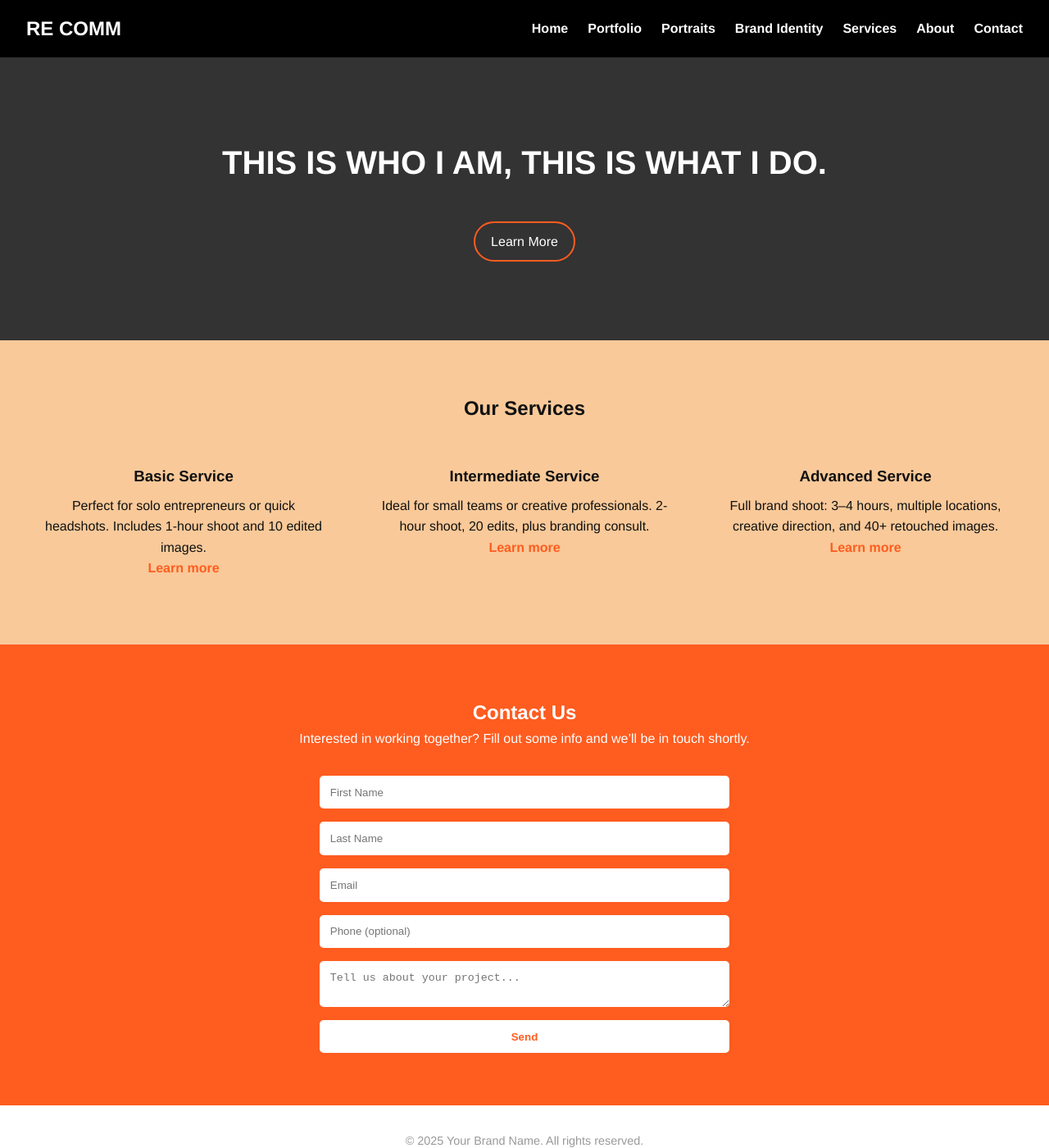
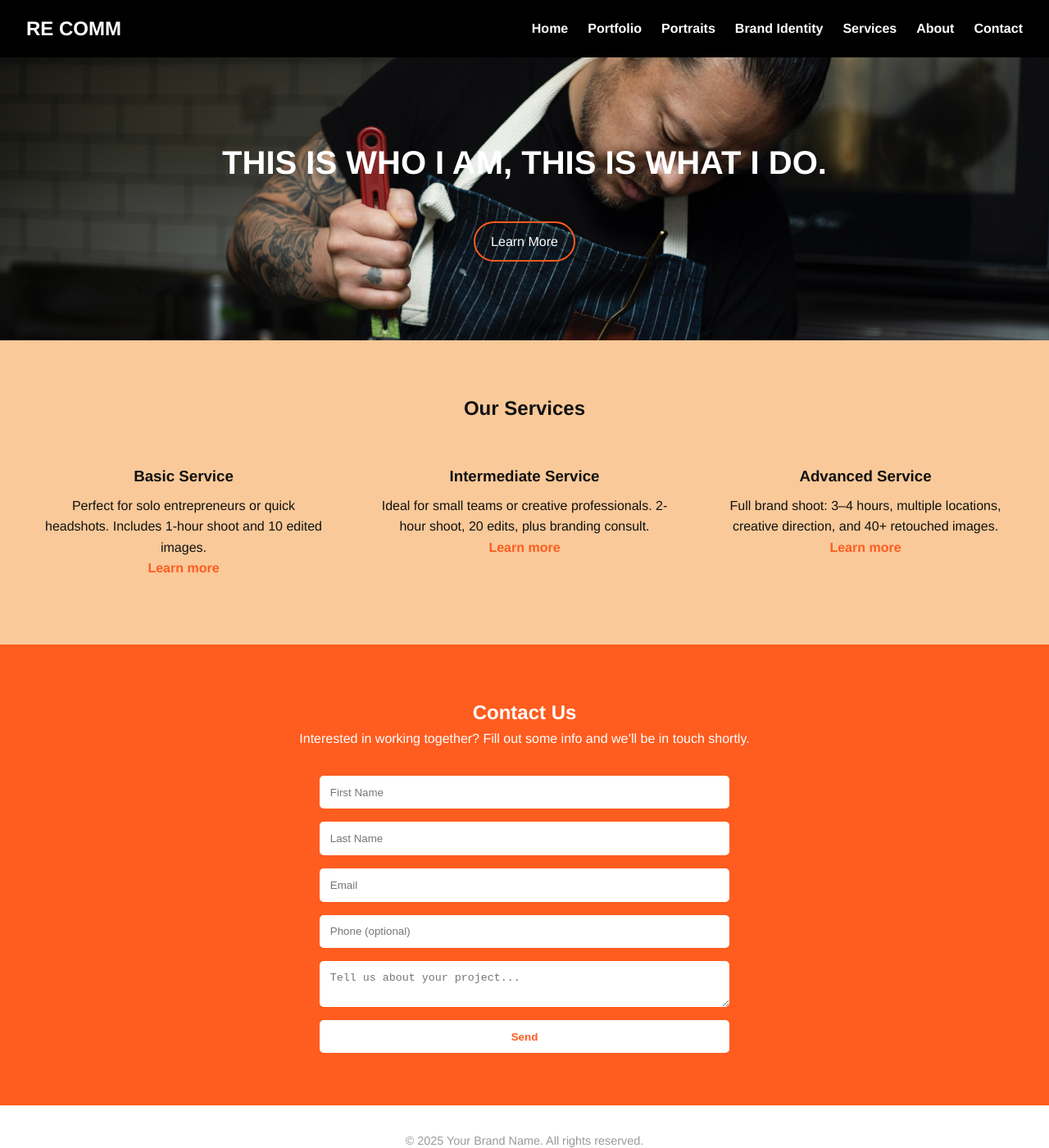
Before and after one commit to re-comm/my-portfolio, a Jekyll site: the page built from index.html, in a window 1280 px wide and 1400 px high. Shown: the whole window at 82% size. Built offline with Jekyll 4.4.1, drawn with Linux system fonts in a browser that asks for light colours.

Commit message:
Update styles.css

```diff
--- a/assets/css/styles.css
+++ b/assets/css/styles.css
@@ -68,9 +68,8 @@ a {
 }
 */
 
-/* For now, let's give it a fallback color if you don't have hero-bg.jpg */
 .hero {
-  background: #333;
+  background: url('/assets/images/hero-bg.jpg') center/cover no-repeat;
   color: white;
   padding: 6rem 2rem;
   text-align: center;
```
